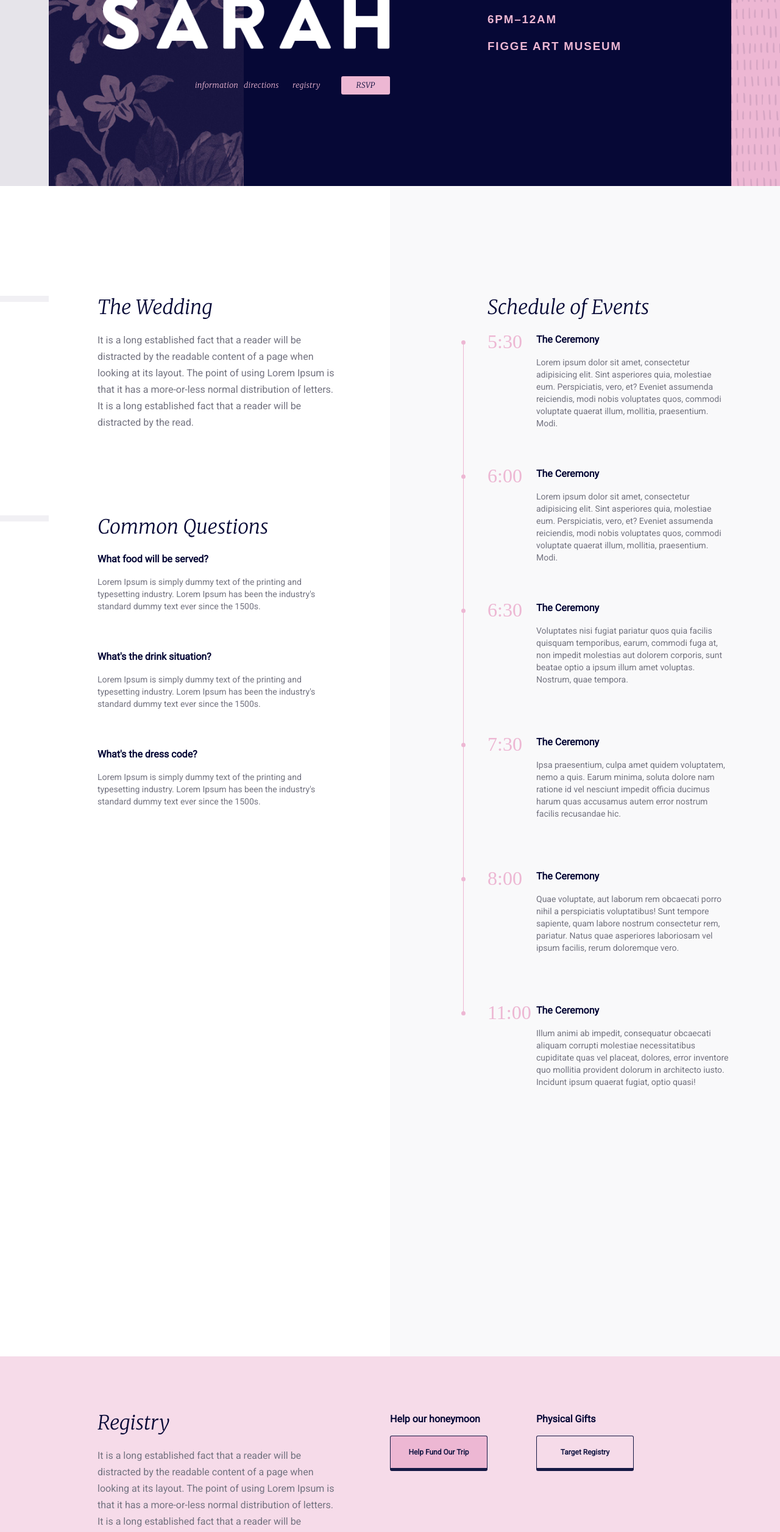
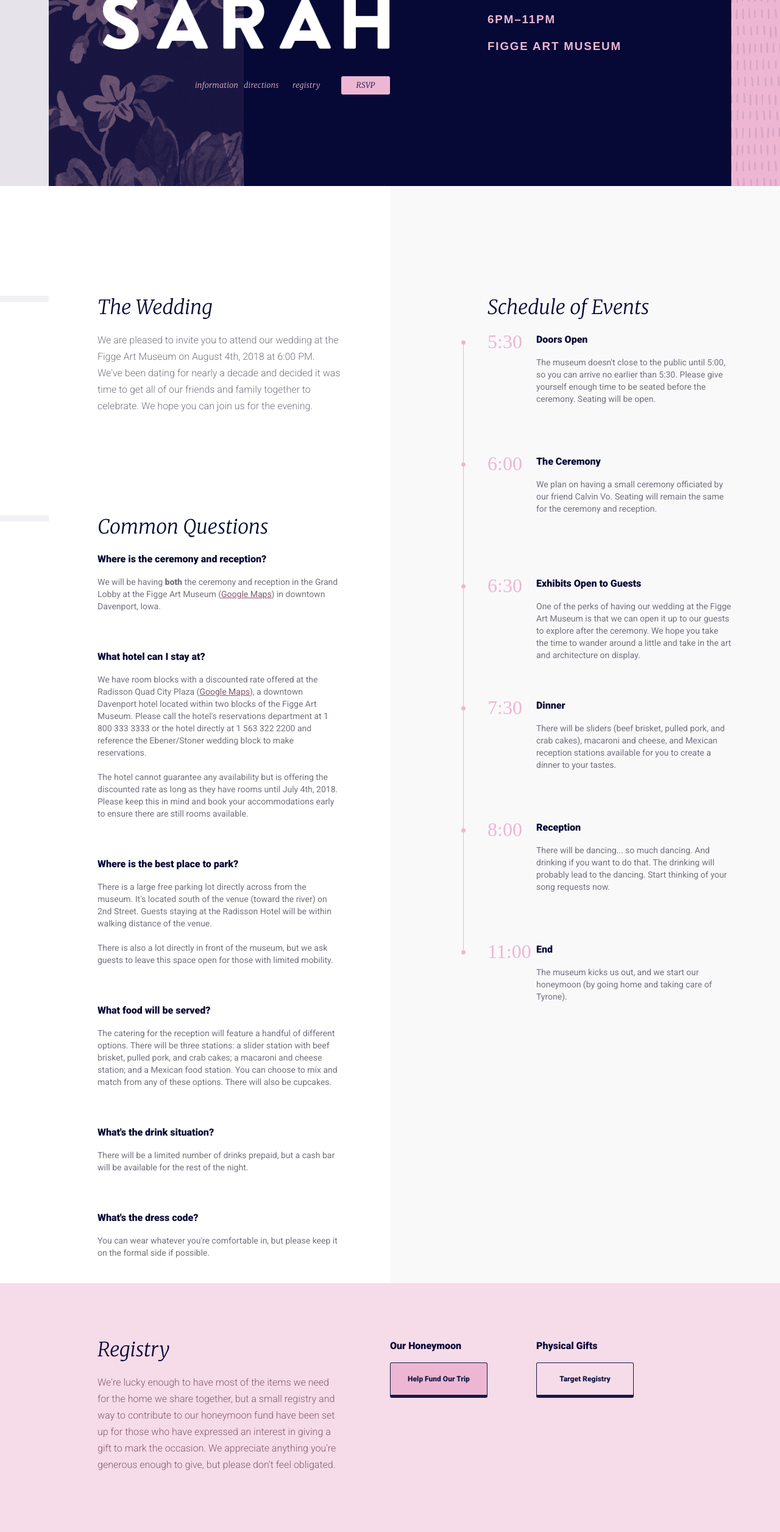
Before and after one commit to davidstoner/wedding, a website: page public/index.html in a window 1280 px wide. Shown: the part 285-2797 px from the top of the page at 61% size. Drawn offline with nearby package versions, Linux system fonts and the light colour scheme.

Commit message:
finalize copy

```diff
--- a/public/css/skeleton.css
+++ b/public/css/skeleton.css
@@ -303,6 +303,20 @@ span.place {
   background: #edb7d3;
 }
 
+.rsvp-background-01 {
+  background: #edb7d3 url(../images/bg/rsvp-01.jpg) 0 0;
+  background-size: cover;
+  grid-column: 15 / 17;
+  grid-row: 1 / 4;
+}
+
+.rsvp-background-02 {
+  background: #edb7d3 url(../images/bg/rsvp-02.jpg) 100% 0;
+  background-size: cover;
+  grid-column: 9 / 15;
+  grid-row: 1 / 4;
+}
+
 .rsvp {
   grid-column: 3 / 15;
   grid-row: 2;
--- a/public/css/typography.css
+++ b/public/css/typography.css
@@ -17,11 +17,19 @@ p.large {
   font: 300 16px/27px "Roboto", sans-serif;
 }
 
+.registry p.large {
+  color: #805c6f;
+}
+
 p {
   margin: 0 0 60px;
   max-width: 450px;
   color: #737380;
   font: 400 14px/20px "Roboto", sans-serif;
+}
+
+a {
+  color: #805c6f;
 }
 
 @media (max-width: 1500px) {
--- a/public/index.html
+++ b/public/index.html
@@ -40,7 +40,7 @@
   </script>
 
   <!--CSS-->
-  <link href="https://fonts.googleapis.com/css?family=Roboto" rel="stylesheet">
+  <link href="https://fonts.googleapis.com/css?family=Roboto:300,400,900" rel="stylesheet">
   <link href="https://fonts.googleapis.com/css?family=Merriweather:300i" rel="stylesheet">
   <link rel="stylesheet" href="css/skeleton.css">
   <link rel="stylesheet" href="css/typography.css">
@@ -53,39 +53,54 @@
     <div class="header-background-03"></div>
     <div class="header-background-04"></div>
     <div class="logo"><img src="images/david-x-sarah.png" alt="DAVID X SARAH"></div>
-    <a class="nav-information" href="#">information</a>
-    <a class="nav-directions" href="javascript:window.location.reload(true)">directions</a>
-    <a class="nav-registry" href="#">registry</a>
-    <a class="nav-rsvp" href="#">RSVP</a>
+    <a class="nav-information" href="#information">information</a>
+    <a class="nav-directions" href="https://goo.gl/maps/xbYzCkB5PuF2" target="map" rel="noopener">directions</a>
+    <a class="nav-registry" href="#registry">registry</a>
+    <a class="nav-rsvp" href="#rsvp">RSVP</a>
     <span class="date-bar"></span>
     <span class="date">Saturday <br>August 4th <br>2018</span>
-    <span class="time">6PM&ndash;12AM</span>
+    <span class="time">6PM&ndash;11PM</span>
     <span class="place">Figge Art Museum</span>
   </div>
-  <div class="content-grid grid">
+  <div id="information" class="content-grid grid">
     <div class="overview-questions grid">
       <div class="overview-marker marker"></div>
       <div class="overview">
         <h1>The Wedding</h1>
-        <p class="large">It is a long established fact that a reader will be distracted by the readable content of a page when looking at its layout. The point of using Lorem Ipsum is that it has a more-or-less normal distribution of letters. It is a long established fact that a reader will be distracted by the read.</p>
+        <p class="large">We are pleased to invite you to attend our wedding at the Figge Art Museum on August 4th, 2018 at 6:00 PM. We've been dating for nearly a decade and decided it was time to get all of our friends and family together to celebrate. We hope you can join us for the evening.</p>
       </div>
       <div class="questions-marker marker"></div>
       <div class="questions">
         <h1>Common Questions</h1>
         <ul>
           <li>
+            <h2>Where is the ceremony and reception?</h2>
+            <p>We will be having <strong>both</strong> the ceremony and reception in the Grand Lobby at the Figge Art Museum (<a href="https://goo.gl/maps/xbYzCkB5PuF2" target="map">Google Maps</a>) in downtown Davenport, Iowa.</p>
+          </li>
+
+          <li>
+            <h2>What hotel can I stay at?</h2>
+            <p>We have room blocks with a discounted rate offered at the Radisson Quad City Plaza (<a href="https://goo.gl/maps/YQy2iwPPF2K2" target="hotel">Google Maps</a>), a downtown Davenport hotel located within two blocks of the Figge Art Museum. Please call the hotel's reservations department at 1 800 333 3333 or the hotel directly at 1 563 322 2200 and reference the Ebener/Stoner wedding block to make reservations.<br><br>The hotel cannot guarantee any availability but is offering the discounted rate as long as they have rooms until July 4th, 2018. Please keep this in mind and book your accommodations early to ensure there are still rooms available.</p>
+          </li>
+
+          <li>
+            <h2>Where is the best place to park?</h2>
+            <p>There is a large free parking lot directly across from the museum. It's located south of the venue (toward the river) on 2nd Street. Guests staying at the Radisson Hotel will be within walking distance of the venue.<br><br>There is also a lot directly in front of the museum, but we ask guests to leave this space open for those with limited mobility.</p>
+          </li>
+
+          <li>
             <h2>What food will be served?</h2>
-            <p>Lorem Ipsum is simply dummy text of the printing and typesetting industry. Lorem Ipsum has been the industry's standard dummy text ever since the 1500s.</p>
+            <p>The catering for the reception will feature a handful of different options. There will be three stations: a slider station with beef brisket, pulled pork, and crab cakes; a macaroni and cheese station; and a Mexican food station. You can choose to mix and match from any of these options. There will also be cupcakes.</p>
           </li>
 
           <li>
             <h2>What's the drink situation?</h2>
-            <p>Lorem Ipsum is simply dummy text of the printing and typesetting industry. Lorem Ipsum has been the industry's standard dummy text ever since the 1500s.</p>
+            <p>There will be a limited number of drinks prepaid, but a cash bar will be available for the rest of the night.</p>
           </li>
 
           <li>
             <h2>What's the dress code?</h2>
-            <p>Lorem Ipsum is simply dummy text of the printing and typesetting industry. Lorem Ipsum has been the industry's standard dummy text ever since the 1500s.</p>
+            <p>You can wear whatever you're comfortable in, but please keep it on the formal side if possible.</p>
           </li>
         </ul>
       </div>
@@ -113,53 +128,55 @@
       </ul>
       <ul>
         <li>
-          <h2>The Ceremony</h2>
-          <p>Lorem ipsum dolor sit amet, consectetur adipisicing elit. Sint asperiores quia, molestiae eum. Perspiciatis, vero, et? Eveniet assumenda reiciendis, modi nobis voluptates quos, commodi voluptate quaerat illum, mollitia, praesentium. Modi.</p>
+          <h2>Doors Open</h2>
+          <p>The museum doesn't close to the public until 5:00, so you can arrive no earlier than 5:30. Please give yourself enough time to be seated before the ceremony. Seating will be open.</p>
         </li>
         <li>
           <h2>The Ceremony</h2>
-          <p>Lorem ipsum dolor sit amet, consectetur adipisicing elit. Sint asperiores quia, molestiae eum. Perspiciatis, vero, et? Eveniet assumenda reiciendis, modi nobis voluptates quos, commodi voluptate quaerat illum, mollitia, praesentium. Modi.</p>
+          <p>We plan on having a small ceremony officiated by our friend Calvin Vo. Seating will remain the same for the ceremony and reception.</p>
         </li>
         <li>
-          <h2>The Ceremony</h2>
-          <p>Voluptates nisi fugiat pariatur quos quia facilis quisquam temporibus, earum, commodi fuga at, non impedit molestias aut dolorem corporis, sunt beatae optio a ipsum illum amet voluptas. Nostrum, quae tempora.</p>
+          <h2>Exhibits Open to Guests</h2>
+          <p>One of the perks of having our wedding at the Figge Art Museum is that we can open it up to our guests to explore after the ceremony. We hope you take the time to wander around a little and take in the art and architecture on display.</p>
         </li>
         <li>
-          <h2>The Ceremony</h2>
-          <p>Ipsa praesentium, culpa amet quidem voluptatem, nemo a quis. Earum minima, soluta dolore nam ratione id vel nesciunt impedit officia ducimus harum quas accusamus autem error nostrum facilis recusandae hic.</p>
+          <h2>Dinner</h2>
+          <p>There will be sliders (beef brisket, pulled pork, and crab cakes), macaroni and cheese, and Mexican reception stations available for you to create a dinner to your tastes.</p>
         </li>
         <li>
-          <h2>The Ceremony</h2>
-          <p>Quae voluptate, aut laborum rem obcaecati porro nihil a perspiciatis voluptatibus! Sunt tempore sapiente, quam labore nostrum consectetur rem, pariatur. Natus quae asperiores laboriosam vel ipsum facilis, rerum doloremque vero.</p>
+          <h2>Reception</h2>
+          <p>There will be dancing... so much dancing. And drinking if you want to do that. The drinking will probably lead to the dancing. Start thinking of your song requests now.</p>
         </li>
         <li>
-          <h2>The Ceremony</h2>
-          <p>Illum animi ab impedit, consequatur obcaecati aliquam corrupti molestiae necessitatibus cupiditate quas vel placeat, dolores, error inventore quo mollitia provident dolorum in architecto iusto. Incidunt ipsum quaerat fugiat, optio quasi!</p>
+          <h2>End</h2>
+          <p>The museum kicks us out, and we start our honeymoon (by going home and taking care of Tyrone).</p>
         </li>
       </ul>
     </div>
   </div>
 
-  <div class="registry-grid grid">
+  <div id="registry" class="registry-grid grid">
     <div class="registry">
       <h1>Registry</h1>
-      <p class="large">It is a long established fact that a reader will be distracted by the readable content of a page when looking at its layout. The point of using Lorem Ipsum is that it has a more-or-less normal distribution of letters. It is a long established fact that a reader will be distracted by the read.</p>
+      <p class="large">We're lucky enough to have most of the items we need for the home we share together, but a small registry and way to contribute to our honeymoon fund have been set up for those who have expressed an interest in giving a gift to mark the occasion. We appreciate anything you're generous enough to give, but please don't feel obligated.</p>
     </div>
 
     <div class="registry-fund">
-      <h2>Help our honeymoon</h2>
-      <a class="button" href="#">Help Fund Our Trip</a>
+      <h2>Our Honeymoon</h2>
+      <a class="button" href="https://www.paypal.me/davidxsarah" target="fund">Help Fund Our Trip</a>
     </div>
 
     <div class="registry-gift">
       <h2>Physical Gifts</h2>
-      <a href="#">Target Registry</a>
+      <a href="https://www.target.com/gift-registry/giftgiver?registryId=c084e9a2e85447918c1994d35327c8fd" target="registry">Target Registry</a>
     </div>
   </div>
 
-  <div class="rsvp-grid grid">
+  <div id="rsvp" class="rsvp-grid grid">
+    <div class="rsvp-background-01"></div>
+    <div class="rsvp-background-02"></div>
     <div class="rsvp">
-      <h1 class="form-heading"><img src="images/rsvp-before-may-4.png" alt="RSVP BEFORE MAY 4"></h1>
+      <h1 class="form-heading"><img src="images/rsvp-before-july-4.png" alt="RSVP BEFORE JULY 4"></h1>
       <form class="grid" id="rsvp-form">
         <div>
           <label>Name <span>*</span><input type="text" name="name" required></label>
@@ -168,7 +185,7 @@
         </div>
 
         <div>
-          <label>Can you attend?</label>
+          <label>Can you attend? <span>*</span></label>
           <label class="radio"><input type="radio" name="attending" value="Yes" checked>Yes</label>
           <label class="radio"><input type="radio" name="attending" value="No">No</label>
 
```
